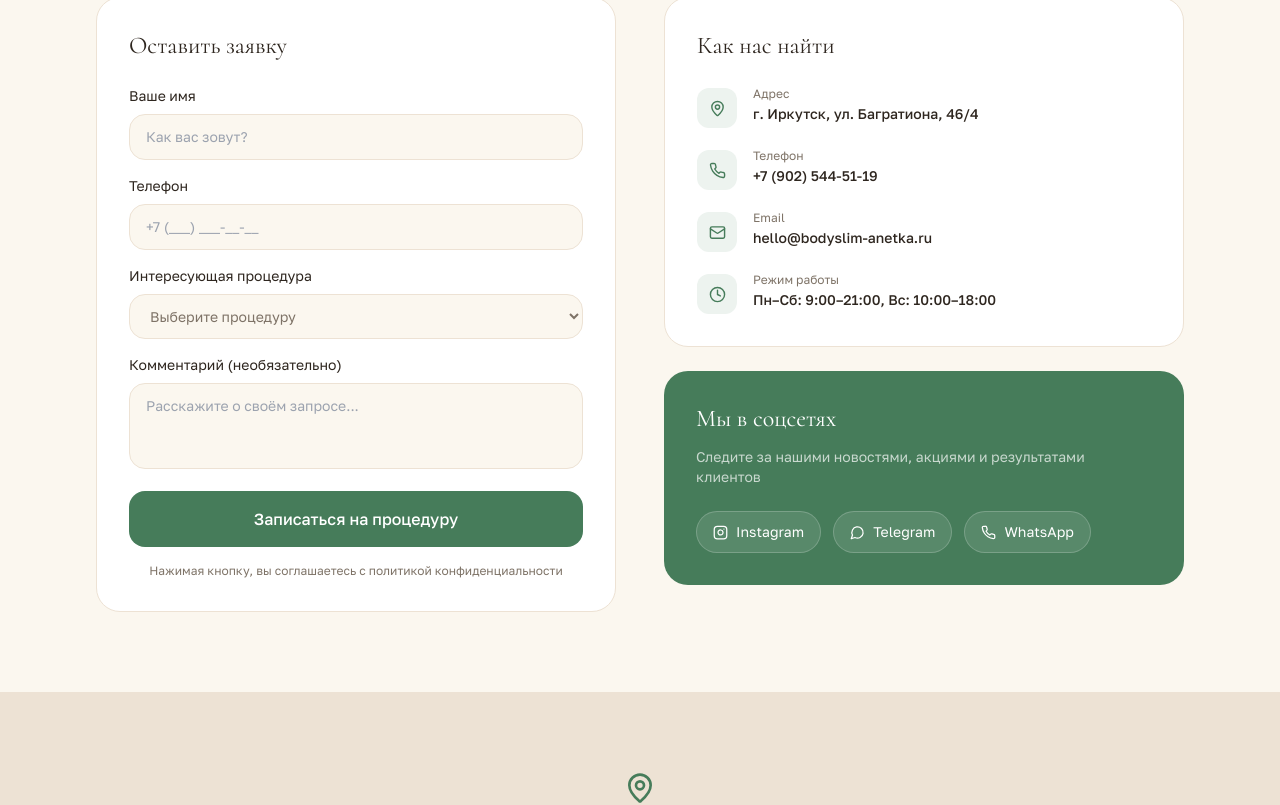
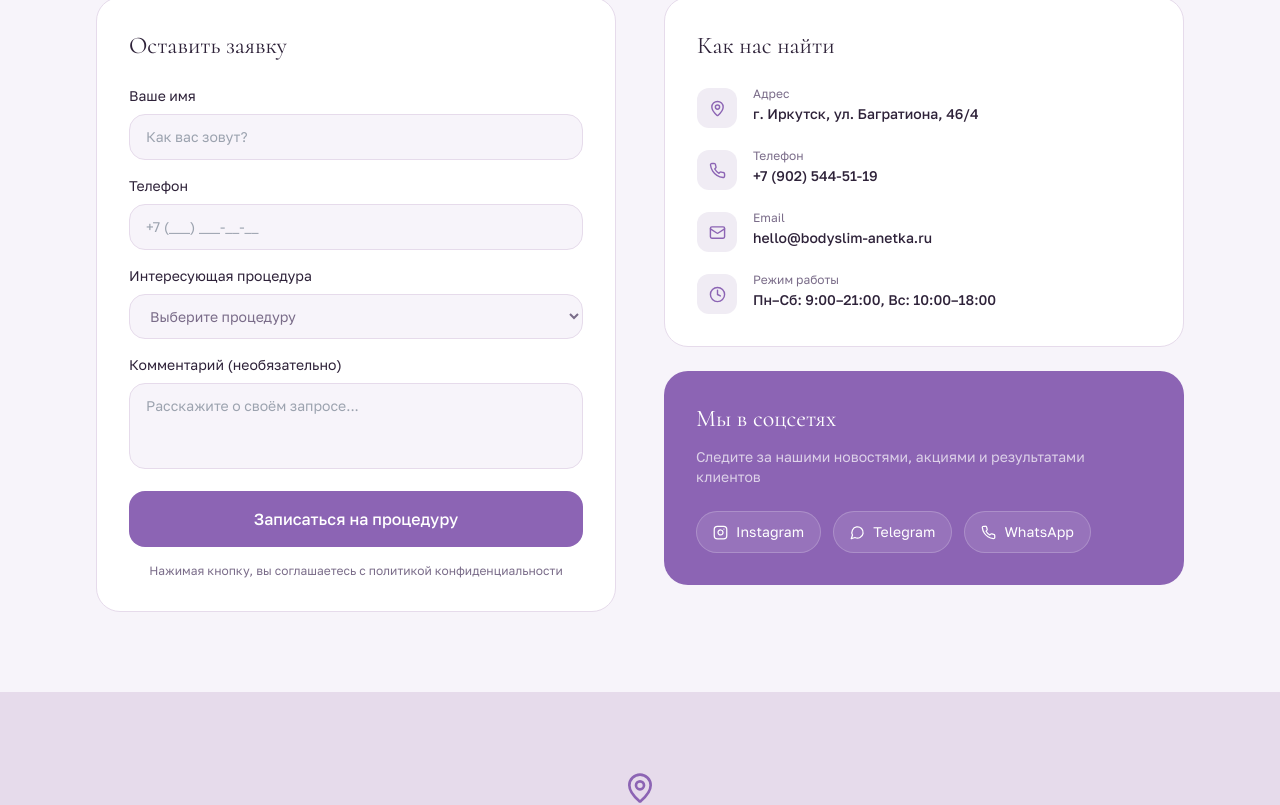
Before and after one commit to pr-poehali-dev/body-slim-lpg-website, a React (Vite) app: page / in a window 1280 px wide. Shown: the part 8561-9366 px from the top of the page. Built offline with nearby package versions, Linux system fonts and the light colour scheme.

Commit message:
refactor: soft lavender color scheme

```diff
--- a/src/index.css
+++ b/src/index.css
@@ -4,45 +4,45 @@
 
 @layer base {
   :root {
-    --background: 42 30% 97%;
-    --foreground: 30 20% 15%;
+    --background: 270 40% 98%;
+    --foreground: 270 25% 18%;
 
-    --card: 0 0% 100%;
-    --card-foreground: 30 20% 15%;
+    --card: 270 30% 100%;
+    --card-foreground: 270 25% 18%;
 
-    --popover: 0 0% 100%;
-    --popover-foreground: 30 20% 15%;
+    --popover: 270 30% 100%;
+    --popover-foreground: 270 25% 18%;
 
-    --primary: 142 28% 38%;
+    --primary: 270 35% 55%;
     --primary-foreground: 0 0% 100%;
 
-    --secondary: 42 40% 92%;
-    --secondary-foreground: 30 20% 15%;
+    --secondary: 270 30% 92%;
+    --secondary-foreground: 270 25% 18%;
 
-    --muted: 42 20% 93%;
-    --muted-foreground: 30 10% 45%;
+    --muted: 270 20% 93%;
+    --muted-foreground: 270 12% 48%;
 
-    --accent: 27 50% 78%;
-    --accent-foreground: 30 20% 15%;
+    --accent: 290 30% 78%;
+    --accent-foreground: 270 25% 18%;
 
     --destructive: 0 84.2% 60.2%;
     --destructive-foreground: 0 0% 100%;
 
-    --border: 42 20% 86%;
-    --input: 42 20% 86%;
-    --ring: 142 28% 38%;
+    --border: 270 20% 86%;
+    --input: 270 20% 86%;
+    --ring: 270 35% 55%;
 
     --radius: 1.25rem;
 
     /* Custom brand colors */
-    --sage: 142 28% 38%;
-    --sage-light: 142 25% 72%;
-    --sage-pale: 142 20% 94%;
-    --cream: 42 60% 96%;
-    --warm-brown: 27 35% 55%;
-    --warm-beige: 35 40% 88%;
-    --text-dark: 30 20% 15%;
-    --text-medium: 30 12% 40%;
+    --sage: 270 35% 55%;
+    --sage-light: 270 30% 72%;
+    --sage-pale: 270 25% 94%;
+    --cream: 270 40% 97%;
+    --warm-brown: 290 25% 58%;
+    --warm-beige: 280 30% 89%;
+    --text-dark: 270 25% 18%;
+    --text-medium: 270 15% 42%;
   }
 }
 
```
